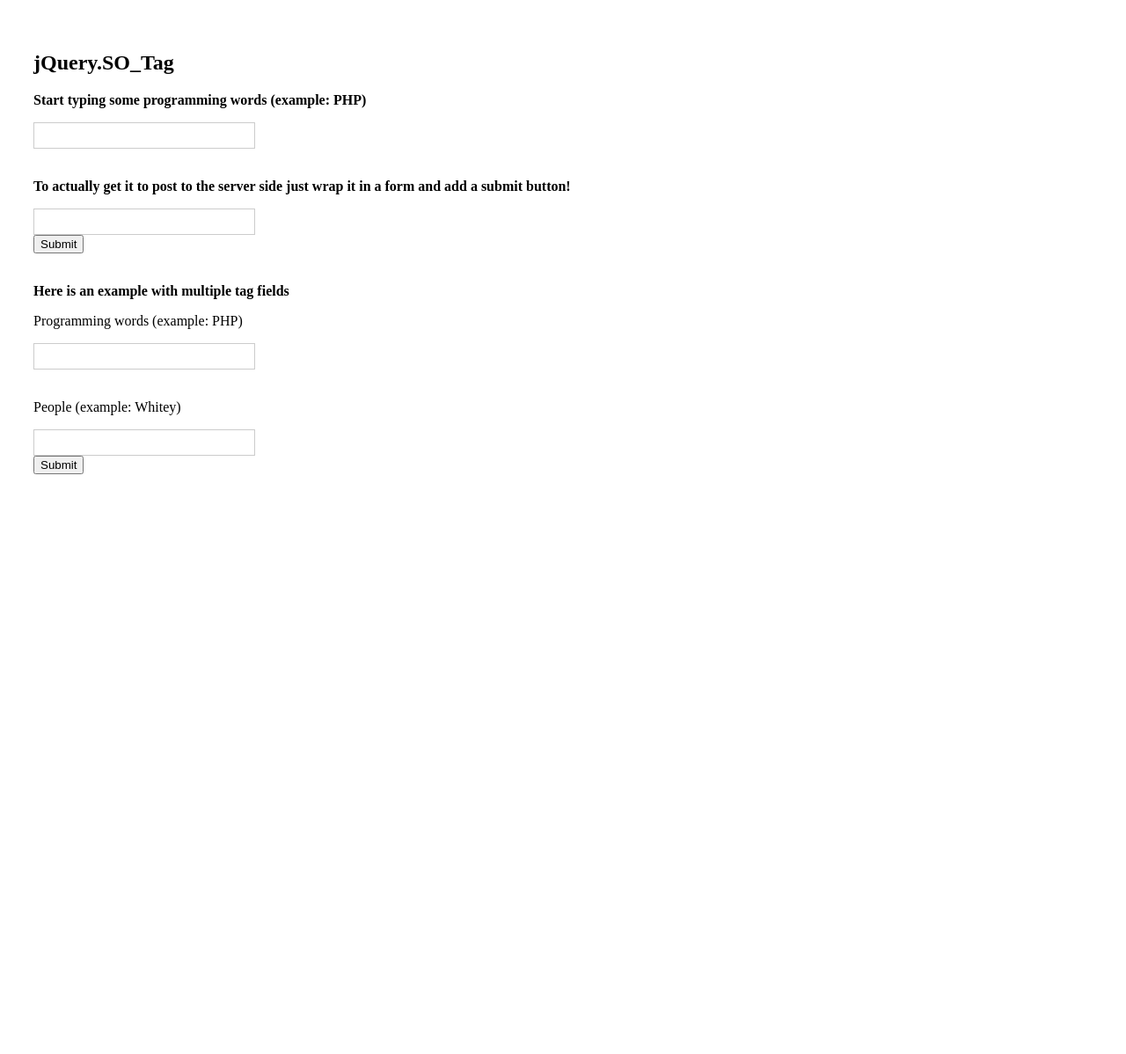
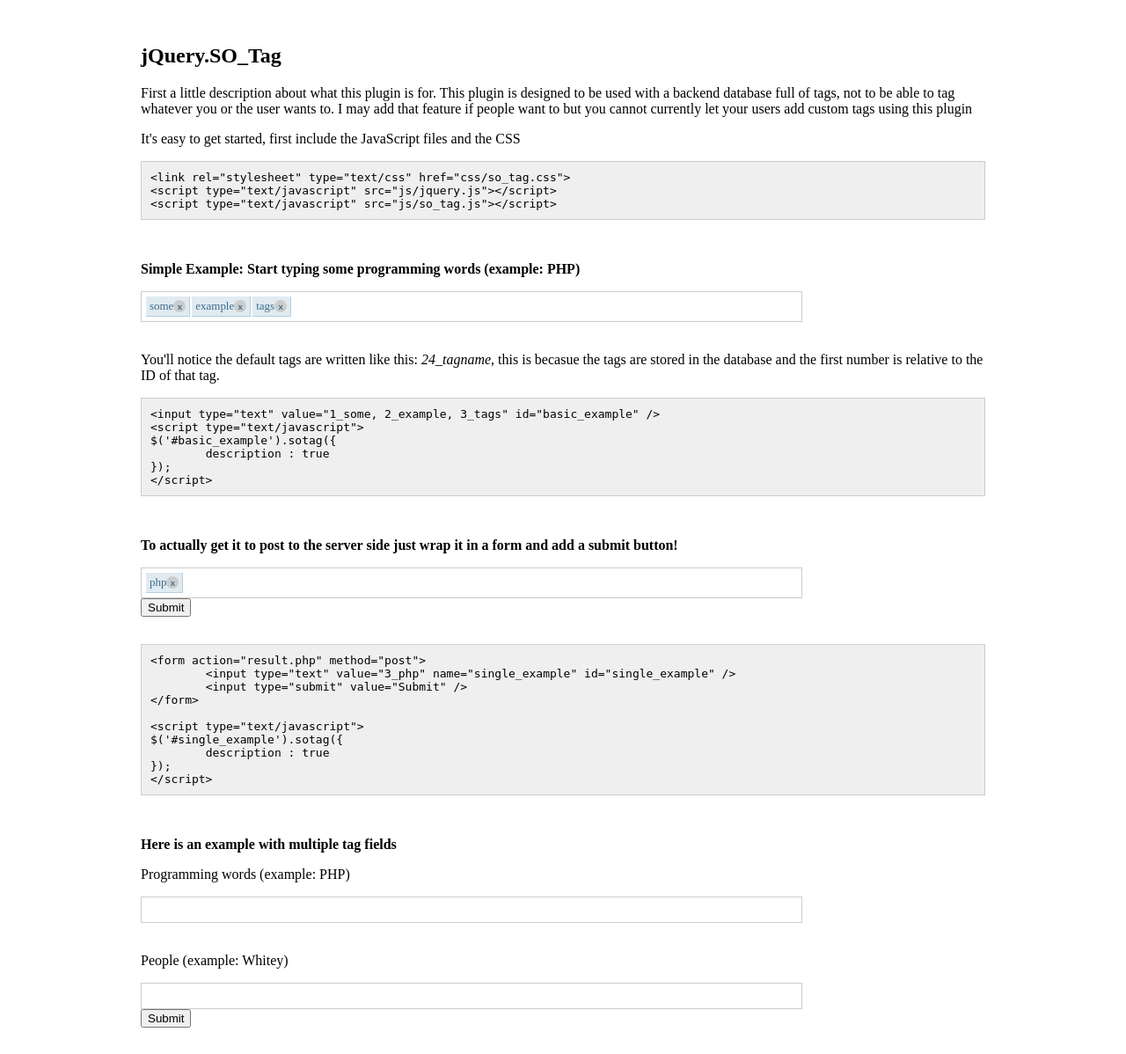
Before and after one commit to adamtester/so-tag, a PHP site: page / in a window 1280 px wide. Shown: the whole page at 88% size. Before the commit the page ends 539 px from the top, so only its background shows below. Run offline with PHP 8.4, Linux system fonts and the light colour scheme.

Commit message:
Better docs, default tag support

```diff
--- a/css/so_tag.css
+++ b/css/so_tag.css
@@ -1,5 +1,5 @@
 .tag_input {
-	width:240px;
+	width:740px;
 	height:auto;
 	border:#ccc 1px solid;
 	padding:3px 5px 3px 5px;
--- a/index.htm
+++ /dev/null
@@ -1,65 +0,0 @@
-<!doctype html>
-<html>
-<head>
-<meta charset="utf-8">
-<title>SOTag</title>
-
-<style type="text/css">
-body {
-	padding:30px;
-}
-</style>
-
-<link rel="stylesheet" type="text/css" href="css/so_tag.css">
-<script type="text/javascript" src="js/jquery-1.10.2.min.js"></script>
-<script type="text/javascript" src="js/so_tag.js"></script>
-</head>
-<body>
-
-<h2>jQuery.SO_Tag</h2>
-<p><strong>Start typing some programming words (example: PHP)</strong></p>
-<input type="text" value="" id="basic_example" />
-
-<br />
-
-<p><strong>To actually get it to post to the server side just wrap it in a form and add a submit button!</strong></p>
-<form action="result.php" method="post">
-	<input type="text" value="" name="single_example" id="single_example" />
-	<input type="submit" value="Submit" />
-</form>
-
-<br />
-
-<p><strong>Here is an example with multiple tag fields</strong></p>
-<form action="result.php" method="post">
-	<p>Programming words (example: PHP)</p>
-	<input type="text" value="" name="multi_example_programming_tags" class="multi_example_programming_tags" />
-	<br />
-	<p>People (example: Whitey)</p>
-	<input type="text" value="" name="multi_example_people_tags" class="multi_example_people_tags" />
-	<input type="submit" value="Submit" />
-</form>
-
-
-
-<script type="text/javascript">
-$('#basic_example').sotag({
-	description : true
-});
-
-$('#single_example').sotag({
-	description : true
-});
-
-$('.multi_example_programming_tags').sotag({
-	description : true
-});
-
-$('.multi_example_people_tags').sotag({
-		autocomplete_URL : 'SOTag.php?people',
-		description : true
-});
-</script>
-
-</body>
-</html>
--- /dev/null
+++ b/index.php
@@ -0,0 +1,113 @@
+<!doctype html>
+<html>
+<head>
+<meta charset="utf-8">
+<title>SOTag</title>
+
+<style type="text/css">
+body {
+	padding:30px;
+	width:960px;
+	margin:0 auto;
+}
+
+pre {
+	border:#ccc 1px solid;
+	background:#EFEFEF;
+	padding:10px;
+}
+</style>
+
+<link rel="stylesheet" type="text/css" href="css/so_tag.css?<?php echo rand(0,1000); ?>">
+<script type="text/javascript" src="js/jquery-1.10.2.min.js"></script>
+<script type="text/javascript" src="js/so_tag.js?<?php echo rand(0,1000); ?>"></script>
+</head>
+<body>
+
+<h2>jQuery.SO_Tag</h2>
+
+<p>First a little description about what this plugin is for. This plugin is designed to be used with a backend database full of tags, not to be able to tag whatever you or the user wants to. I may add that feature if people want to but you cannot currently let your users add custom tags using this plugin</p>
+
+<p>It's easy to get started, first include the JavaScript files and the CSS</p>
+<pre>
+<?php echo htmlentities('<link rel="stylesheet" type="text/css" href="css/so_tag.css">
+<script type="text/javascript" src="js/jquery.js"></script>
+<script type="text/javascript" src="js/so_tag.js"></script>'); ?>
+</pre>
+
+<br />
+
+<p><strong>Simple Example: Start typing some programming words (example: PHP)</strong></p>
+<input type="text" value="600_some, 700_example, 800_tags" id="basic_example" />
+
+<br />
+
+<p>You'll notice the default tags are written like this: <em>24_tagname</em>, this is becasue the tags are stored in the database and the first number is relative to the ID of that tag.</p>
+
+<pre>
+<?php echo htmlentities('<input type="text" value="1_some, 2_example, 3_tags" id="basic_example" />
+<script type="text/javascript">
+$(\'#basic_example\').sotag({
+	description : true
+});
+</script>'); ?>
+</pre>
+
+<br />
+
+<p><strong>To actually get it to post to the server side just wrap it in a form and add a submit button!</strong></p>
+<form action="result.php" method="post">
+	<input type="text" value="3_php" name="single_example" id="single_example" />
+	<input type="submit" value="Submit" />
+</form>
+
+<br />
+
+<pre>
+<?php echo htmlentities('<form action="result.php" method="post">
+	<input type="text" value="3_php" name="single_example" id="single_example" />
+	<input type="submit" value="Submit" />
+</form>
+
+<script type="text/javascript">
+$(\'#single_example\').sotag({
+	description : true
+});
+</script>'); ?>
+</pre>
+
+
+<br />
+
+<p><strong>Here is an example with multiple tag fields</strong></p>
+<form action="result.php" method="post">
+	<p>Programming words (example: PHP)</p>
+	<input type="text" value="" name="multi_example_programming_tags" class="multi_example_programming_tags" />
+	<br />
+	<p>People (example: Whitey)</p>
+	<input type="text" value="" name="multi_example_people_tags" class="multi_example_people_tags" />
+	<input type="submit" value="Submit" />
+</form>
+
+
+
+<script type="text/javascript">
+$('#basic_example').sotag({
+	description : true
+});
+
+$('#single_example').sotag({
+	description : true
+});
+
+$('.multi_example_programming_tags').sotag({
+	description : true
+});
+
+$('.multi_example_people_tags').sotag({
+		autocomplete_URL : 'SOTag.php?people'
+});
+</script>
+
+</body>
+</html>
--- a/js/so_tag.js
+++ b/js/so_tag.js
@@ -163,13 +163,36 @@
 
 		this.SO_init = function ()
 		{
-			// Widths
-			var SO_container_width = element_parent.width();
-			var SO_input_width = elem.width();
+			if(elem.val().length > 0){
+				// Convert default tags to actual tags
+				var tags = elem.val();
 
-			// Padding for calculation
-			var SO_container_padding_left = element_parent.css('padding-left');
-			var SO_container_padding_right = element_parent.css('padding-right');
+				// Split them up, accounting for all types
+				tags = tags.replace(", ", ",");
+				tags = tags.replace("; ", ",");
+				tags = tags.replace(";", ",");
+				tags = tags.replace(" ", "");
+				tags = tags.replace("	", "");
+
+				// CSV to array
+				tags = tags.split(",");
+
+				tags.forEach(function(tag)
+				{
+					// Get id and name
+					tag = tag.split("_");
+
+					var tag_id = tag[0];
+					var tag_name = tag[1];
+
+					// Add the tag
+					elem.parent('.inputbox').before('<span class="tag" id="tag_' + tag_id + '">' + tag_name + '<span class="delete-tag">x</span></span>');
+				});
+
+				// Reset the search bar
+				$(elem).val('');
+			}
+
 
 			var form = $(elem).parents('form');
 			var submitted = false;
@@ -231,13 +254,16 @@
 			element.addClass('tag_input_text');
 			element.wrap('<span class="inputbox" />');
 
+			// Default CSS of the element
+			element.attr('autocomplete', 'off');
+
 			var element_parent = element.parents('.tag_input');
 			element_parent.after('<div class="SO_results" />');
 
 			// Submitting forms
 			var form = $(this).closest('form');
 			$(form).submit(function(e) {
-				element.prev('.selected_tags').children('.tag').each(function() { selected_options.push($(this).attr('id')) });
+				element.children('.tag').each(function() { selected_options.push($(this).attr('id')) });
 				selected_options = selected_options.join(',');
 				$(form).append('<input type="hidden" name="' + element_id + '" value="' + selected_options + '" />');
 
```
